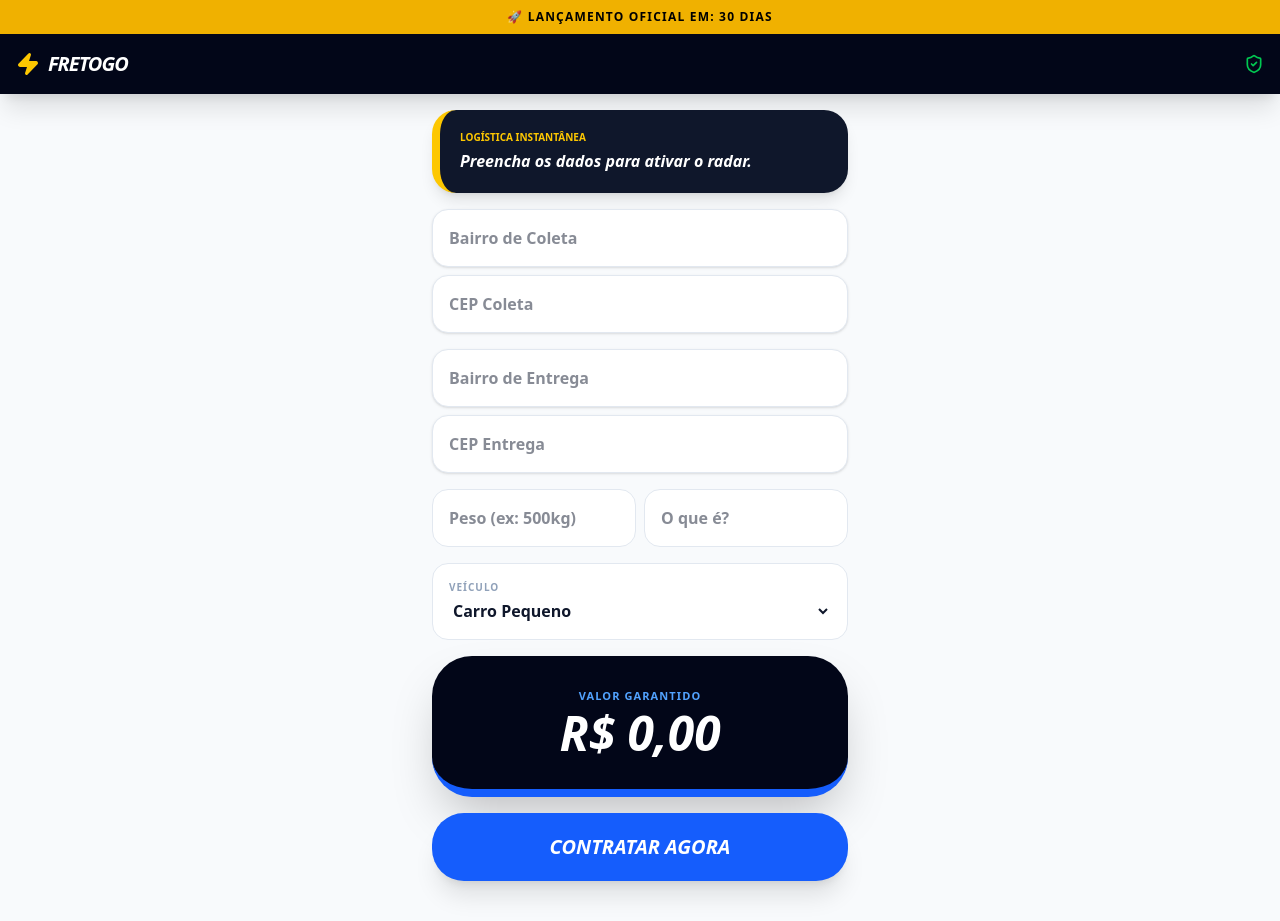
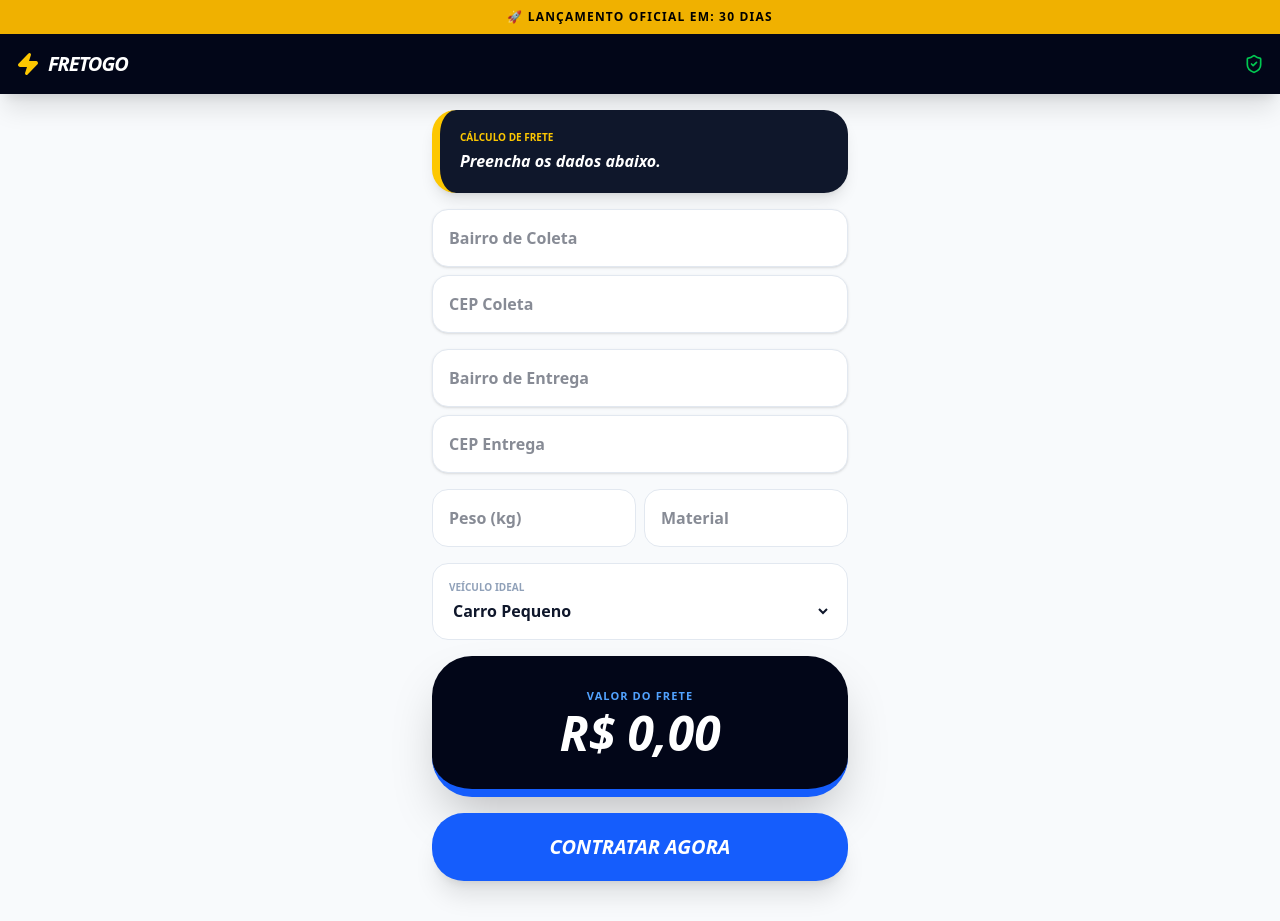
Before and after one commit to rodrigovtr38-hash/FRETEMAX, a React (Vite) app in the folder fretemax-projeto-final/: page /cliente in a window 1280 px wide. Built offline with nearby package versions, Linux system fonts and the light colour scheme.

Commit message:
Update Cliente.tsx

```diff
--- a/fretemax-projeto-final/src/pages/Cliente.tsx
+++ b/fretemax-projeto-final/src/pages/Cliente.tsx
@@ -1,7 +1,7 @@
 import { useState, useEffect } from 'react';
 import { db } from '../firebase';
 import { collection, addDoc, serverTimestamp, onSnapshot } from 'firebase/firestore';
-import { ArrowLeft, ShieldCheck, Zap, Weight, Truck, Package, MapPin } from 'lucide-react';
+import { ArrowLeft, ShieldCheck, Zap, Weight, Truck, Package, Clock } from 'lucide-react';
 
 export default function Cliente() {
   const [step, setStep] = useState('form');
@@ -32,19 +32,18 @@ export default function Cliente() {
   const total = valorBase * precos[vehicle];
   const valorFormatado = dist > 0 ? `R$ ${total.toFixed(2).replace('.', ',')}` : 'R$ 0,00';
 
-  const handleBack = () => {
-    setCurrentOrderId(null);
-    setStep('form');
-  };
+  const handleBack = () => { setCurrentOrderId(null); setStep('form'); };
 
   const handleContratar = async () => {
     if (dist <= 0) return alert("Preencha os CEPs.");
+    const horaSolicitada = new Date().toLocaleTimeString('pt-BR', { hour: '2-digit', minute: '2-digit' });
     try {
       const docRef = await addDoc(collection(db, 'fretes'), {
         distancia: dist, veiculo: vehicle, valorFinal: valorFormatado,
         origemBairro: coleta.bairro, origemRua: `${coleta.rua}, ${coleta.num}`,
         destinoBairro: entrega.bairro, destinoRua: `${entrega.rua}, ${entrega.num}`,
         peso: carga.peso, tipoCarga: carga.tipo, status: 'pago',
+        horario: horaSolicitada, // NOVO: REGISTRO DE HORA
         createdAt: serverTimestamp()
       });
       setCurrentOrderId(docRef.id);
@@ -56,7 +55,7 @@ export default function Cliente() {
     <div className="min-h-screen bg-slate-50 font-sans text-slate-900 pb-10">
       <nav className="bg-slate-950 p-4 flex items-center justify-between shadow-xl">
         <div className="flex items-center gap-2">
-          {step !== 'form' && <ArrowLeft onClick={handleBack} className="text-white cursor-pointer w-6 h-6 mr-2" />}
+          {step === 'busca' && <ArrowLeft onClick={handleBack} className="text-white cursor-pointer w-6 h-6 mr-2" />}
           <Zap className="text-yellow-400 w-6 h-6 fill-yellow-400" />
           <span className="font-black text-white text-xl italic tracking-tighter uppercase">FRETOGO</span>
         </div>
@@ -65,30 +64,32 @@ export default function Cliente() {
 
       <div className="max-w-md mx-auto px-4 mt-4">
         {step === 'busca' ? (
-          <div className="bg-white rounded-[2.5rem] p-8 text-center shadow-2xl animate-in zoom-in border border-slate-100">
+          <div className="bg-white rounded-[2.5rem] p-8 text-center shadow-2xl border border-slate-100">
              {orderData?.status === 'motorista_a_caminho' ? (
                <div>
                  <Truck className="text-green-600 w-12 h-12 mx-auto mb-4" />
                  <h2 className="text-xl font-black italic uppercase">Motorista Confirmado</h2>
                  <div className="mt-6 p-6 bg-slate-900 rounded-3xl text-white">
-                    <p className="text-[10px] font-bold text-blue-400 uppercase mb-1">Contato</p>
+                    <p className="text-[10px] font-bold text-blue-400 uppercase mb-1">Motorista</p>
                     <p className="text-xl font-black mb-4">{orderData.motoristaNome}</p>
-                    <button onClick={() => window.open(`https://wa.me/55${orderData.motoristaZap}?text=Oi, vi seu frete no FRETOGO!`)} className="w-full bg-green-500 py-4 rounded-xl font-black">WHATSAPP</button>
+                    <button onClick={() => window.open(`https://wa.me/55${orderData.motoristaZap.replace(/\D/g,'')}?text=Olá, sou seu cliente FRETOGO!`)} className="w-full bg-green-500 py-4 rounded-xl font-black uppercase">FALAR NO WHATSAPP</button>
                  </div>
                </div>
              ) : (
-               <div className="py-8 text-center">
+               <div className="py-8">
                  <div className="w-20 h-20 bg-blue-600 rounded-full flex items-center justify-center mx-auto mb-6 animate-pulse"><Package className="text-white w-10 h-10" /></div>
-                 <h2 className="text-lg font-black italic uppercase">Buscando Motorista...</h2>
-                 <p className="text-slate-400 text-sm mt-3 italic font-bold leading-tight">"Aguardando aceite para sua carga de {carga.peso}."</p>
+                 <h2 className="text-lg font-black italic uppercase tracking-tight">Aguardando Aceite...</h2>
+                 <div className="mt-4 flex items-center justify-center gap-2 text-slate-400 font-bold text-xs">
+                    <Clock className="w-3 h-3" /> SOLICITADO ÀS {new Date().toLocaleTimeString('pt-BR', { hour: '2-digit', minute: '2-digit' })}
+                 </div>
                </div>
              )}
           </div>
         ) : (
           <div className="space-y-4">
             <div className="bg-slate-900 p-5 rounded-3xl text-white border-l-8 border-yellow-400 shadow-lg">
-               <p className="text-[10px] font-black uppercase text-yellow-400 mb-1">Logística Instantânea</p>
-               <p className="text-base font-bold italic">Preencha os dados para ativar o radar.</p>
+               <p className="text-[10px] font-black uppercase text-yellow-400 mb-1">Cálculo de Frete</p>
+               <p className="text-base font-bold italic">Preencha os dados abaixo.</p>
             </div>
             <div className="space-y-2">
                <input className="w-full p-4 bg-white rounded-2xl font-bold shadow-sm border border-slate-200" placeholder="Bairro de Coleta" onChange={e => setColeta({...coleta, bairro: e.target.value})} />
@@ -99,17 +100,17 @@ export default function Cliente() {
                <input className="w-full p-4 bg-white rounded-2xl font-bold shadow-sm border border-slate-200" placeholder="CEP Entrega" onChange={e => setEntrega({...entrega, cep: e.target.value})} />
             </div>
             <div className="grid grid-cols-2 gap-2">
-               <input className="p-4 bg-white rounded-2xl font-bold border border-slate-200" placeholder="Peso (ex: 500kg)" onChange={e => setCarga({...carga, peso: e.target.value})} />
-               <input className="p-4 bg-white rounded-2xl font-bold border border-slate-200" placeholder="O que é?" onChange={e => setCarga({...carga, tipo: e.target.value})} />
+               <input className="p-4 bg-white rounded-2xl font-bold border border-slate-200" placeholder="Peso (kg)" onChange={e => setCarga({...carga, peso: e.target.value})} />
+               <input className="p-4 bg-white rounded-2xl font-bold border border-slate-200" placeholder="Material" onChange={e => setCarga({...carga, tipo: e.target.value})} />
             </div>
             <div className="bg-white p-4 rounded-2xl border border-slate-200">
-               <p className="text-[10px] font-black uppercase text-slate-400 mb-1 tracking-widest">Veículo</p>
+               <p className="text-[10px] font-black uppercase text-slate-400 mb-1">Veículo Ideal</p>
                <select className="w-full font-black text-base bg-transparent outline-none" value={vehicle} onChange={e => setVehicle(e.target.value)}>
                   {Object.keys(precos).map(v => <option key={v} value={v}>{v}</option>)}
                </select>
             </div>
             <div className="bg-slate-950 p-8 rounded-[2.5rem] text-center shadow-2xl border-b-8 border-blue-600">
-               <p className="text-[11px] font-black uppercase text-blue-400 mb-1 tracking-widest uppercase">Valor Garantido</p>
+               <p className="text-[11px] font-black uppercase text-blue-400 mb-1 tracking-widest">Valor do Frete</p>
                <p className="text-5xl font-black text-white italic">{valorFormatado}</p>
             </div>
             <button onClick={handleContratar} disabled={dist <= 0} className="w-full bg-blue-600 text-white font-black py-5 rounded-[2rem] text-xl shadow-xl active:scale-95 transition-all uppercase italic">CONTRATAR AGORA</button>
```
